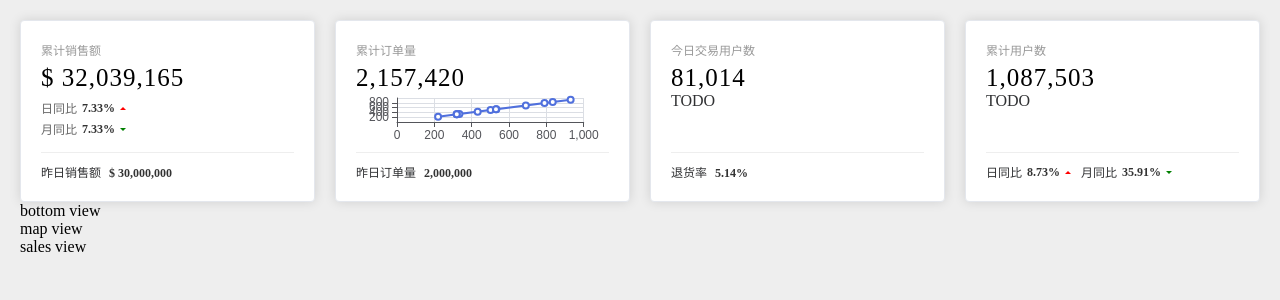
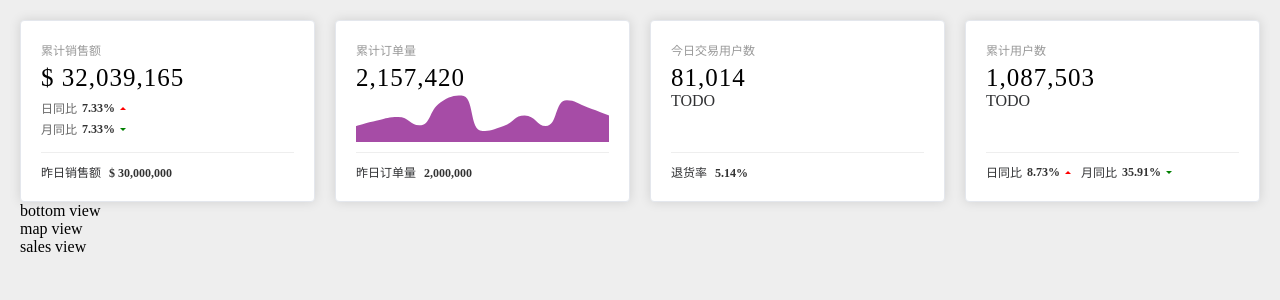
Before and after one commit to 17801020645/datav-report-dev, a Vue app: page / in a window 1280 px wide. Shown: the top 300 px of the page. Built offline with nearby package versions, Linux system fonts and the light colour scheme; the HTML template or start-up script is replaced by a standard one.

Commit message:
累计订单量组件开发

```diff
--- a/src/components/TotalOrders/TotalOrders.vue
+++ b/src/components/TotalOrders/TotalOrders.vue
@@ -38,14 +38,36 @@ use([
 // provide(THEME_KEY, 'dark')
 
 const option = ref({
-  xAxis: {},
-  yAxis: {},
+  xAxis: {
+    type: 'category',
+    show: false,
+    boundaryGap: false,
+  },
+  yAxis: {
+    show: false,
+  },
   series: [
     {
       type: 'line', // 使用折线图
       data: [320, 432, 501, 334, 790, 930, 220, 320, 532, 320, 834, 690, 530],
+      areaStyle: {
+        color: 'purple',
+      },
+      lineStyle: {
+        width: 0,
+      },
+      itemStyle: {
+        opacity: 0,
+      },
+      smooth: true,
     },
   ],
+  grid: {
+    top: 0,
+    bottom: 0,
+    left: 0,
+    right: 0,
+  },
 })
 
 //TODO 按需引入，当前可行
```
